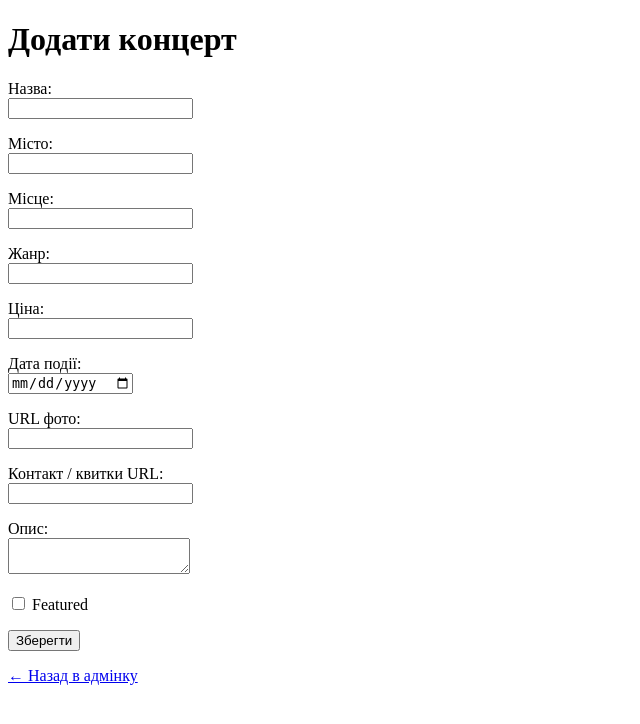
After one commit to Yuliia-Kopyt/localgigs, a Flask app: page /admin/create in a window 1280 px wide. The commit adds this page. Shown: the top 724 px of the page, without its empty margins (0-640 px from the left). Run offline with Flask 3, Linux system fonts and the light colour scheme; some libraries are stand-ins or nearby versions.

Commit message:
Added create concert form

```diff
--- a/app.py
+++ b/app.py
@@ -187,6 +187,40 @@ def delete_concert(concert_id):
 
     return redirect("/admin")
 
+@app.route("/admin/create", methods=["GET", "POST"])
+def create_concert():
+    if request.method == "POST":
+        title = request.form["title"]
+        city = request.form["city"]
+        venue = request.form["venue"]
+        genre = request.form["genre"]
+        price = request.form["price"]
+        event_date = request.form["event_date"]
+        image_url = request.form["image_url"]
+        contact_url = request.form["contact_url"]
+        description = request.form["description"]
+        is_featured = "is_featured" in request.form
+
+        conn = get_connection()
+        cur = conn.cursor()
+
+        cur.execute("""
+            INSERT INTO concerts
+            (title, city, venue, genre, price, event_date, image_url, contact_url, description, is_featured)
+            VALUES (%s, %s, %s, %s, %s, %s, %s, %s, %s, %s);
+        """, (
+            title, city, venue, genre, price, event_date,
+            image_url, contact_url, description, is_featured
+        ))
+
+        conn.commit()
+        cur.close()
+        conn.close()
+
+        return redirect("/admin")
+
+    return render_template("create.html")
+
 if __name__ == "__main__":
     create_table()
     seed_data()
--- a/templates/admin.html
+++ b/templates/admin.html
@@ -7,6 +7,10 @@
 <body>
 
 <h1>Адмінка LocalGigs</h1>
+
+<p>
+    <a href="/admin/create">➕ Додати концерт</a>
+</p>
 
 <p><a href="/">← Назад на сайт</a></p>
 
--- /dev/null
+++ b/templates/create.html
@@ -0,0 +1,72 @@
+<!DOCTYPE html>
+<html lang="uk">
+<head>
+    <meta charset="UTF-8">
+    <title>Create — LocalGigs</title>
+</head>
+<body>
+
+<h1>Додати концерт</h1>
+
+<form method="post" action="/admin/create">
+    <p>
+        <label>Назва:</label><br>
+        <input type="text" name="title" required>
+    </p>
+
+    <p>
+        <label>Місто:</label><br>
+        <input type="text" name="city" required>
+    </p>
+
+    <p>
+        <label>Місце:</label><br>
+        <input type="text" name="venue" required>
+    </p>
+
+    <p>
+        <label>Жанр:</label><br>
+        <input type="text" name="genre" required>
+    </p>
+
+    <p>
+        <label>Ціна:</label><br>
+        <input type="text" name="price" required>
+    </p>
+
+    <p>
+        <label>Дата події:</label><br>
+        <input type="date" name="event_date" required>
+    </p>
+
+    <p>
+        <label>URL фото:</label><br>
+        <input type="url" name="image_url" required>
+    </p>
+
+    <p>
+        <label>Контакт / квитки URL:</label><br>
+        <input type="url" name="contact_url" required>
+    </p>
+
+    <p>
+        <label>Опис:</label><br>
+        <textarea name="description" minlength="20" maxlength="500" required></textarea>
+    </p>
+
+    <p>
+        <label>
+            <input type="checkbox" name="is_featured">
+            Featured
+        </label>
+    </p>
+
+    <button type="submit">Зберегти</button>
+</form>
+
+<p>
+    <a href="/admin">← Назад в адмінку</a>
+</p>
+
+</body>
+</html>
```
